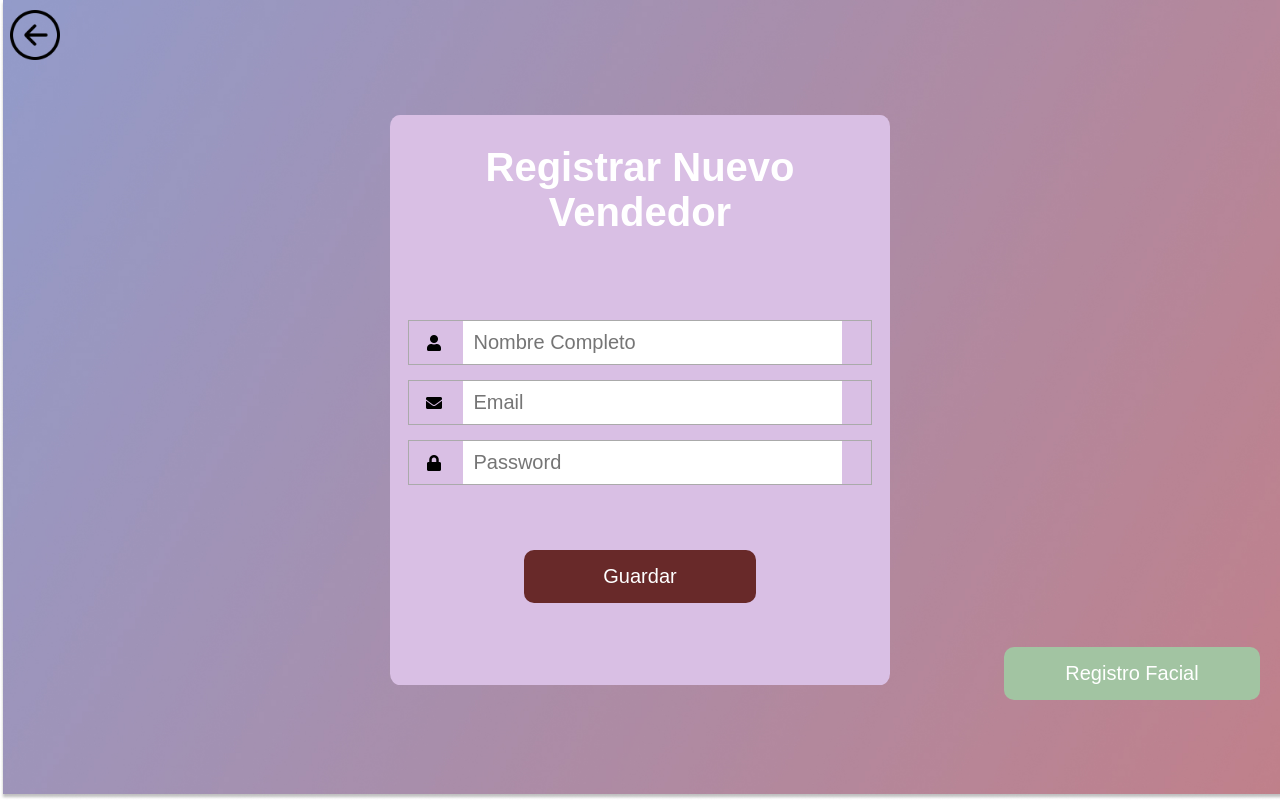
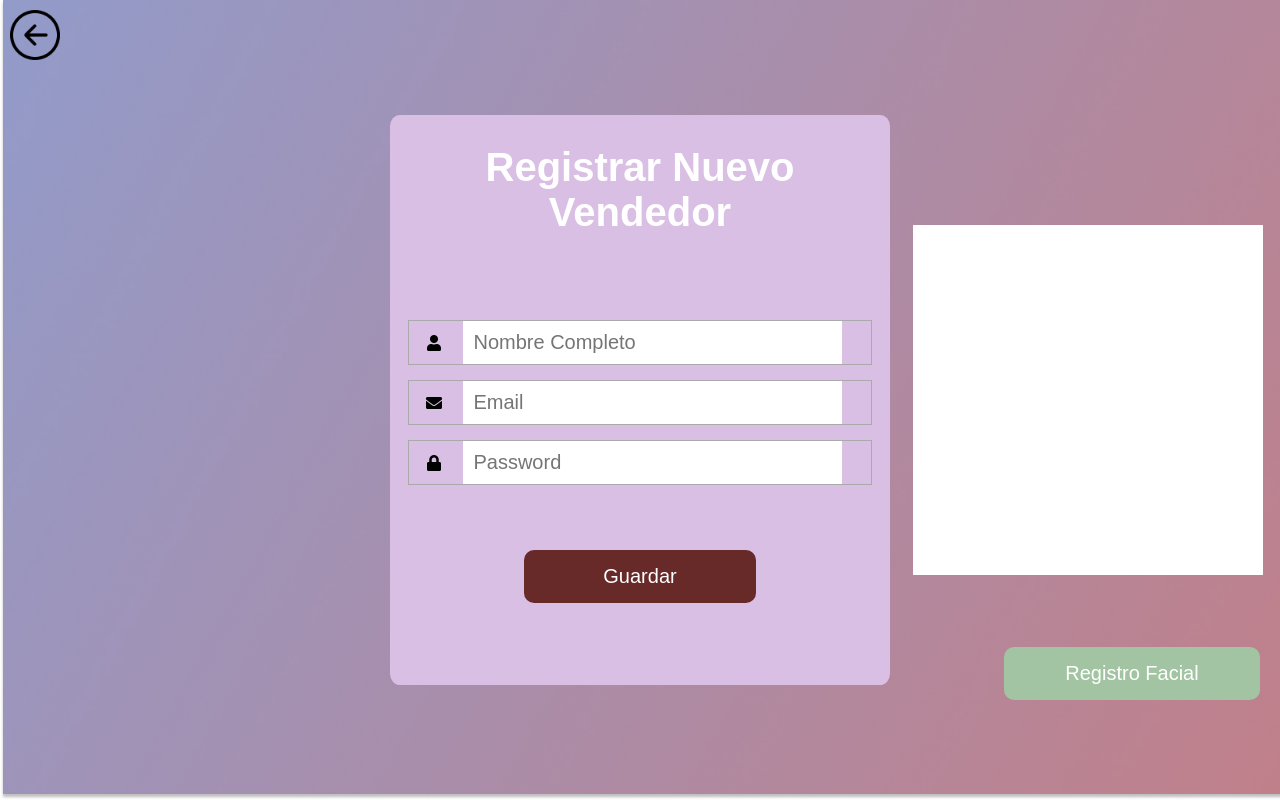
Before and after one commit to Roloper/Login_Facial, a Flask app: page /registro-vendedor in a window 1280 px wide. Run offline with Flask 3, Linux system fonts and the light colour scheme; parts of the project's set-up code (start-up, migrations or seed data) failed here and were passed over; some libraries are stand-ins or nearby versions.

Commit message:
bal-cuadrado

```diff
--- a/static/.CSS/administrador-registra-venta.css
+++ b/static/.CSS/administrador-registra-venta.css
@@ -124,3 +124,16 @@ body {
     height: auto; /* Permite que la altura se ajuste automáticamente según el ancho */
     cursor: pointer;
   }
+
+  .cuadrado{
+    position: absolute;
+    left: 85%;
+    top: 50%;
+    transform: translate(-50%, -50%);
+    width: 350px;
+    height: 350px;
+    flex-shrink: 0;
+    background-color: rgb(255, 255, 255);
+
+
+}
--- a/template/administrador-registra-vendedor.html
+++ b/template/administrador-registra-vendedor.html
@@ -46,6 +46,7 @@
     <div class="button2-container">
         <input type="submit" value="Registro Facial" class="button2">
     </div>
+    <div class="cuadrado"></div>
 
     <script src="../static/JS/administrador-registra-vendedor.js"></script>
 
```
